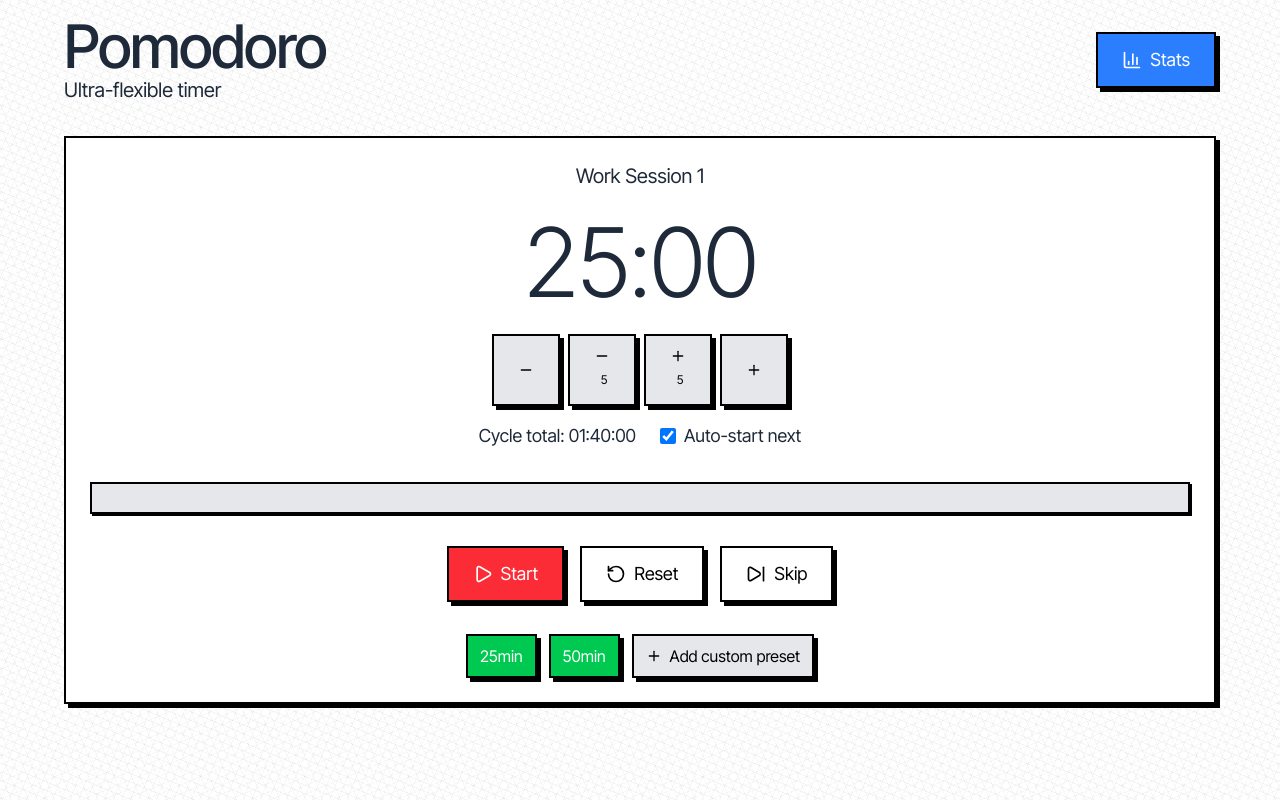
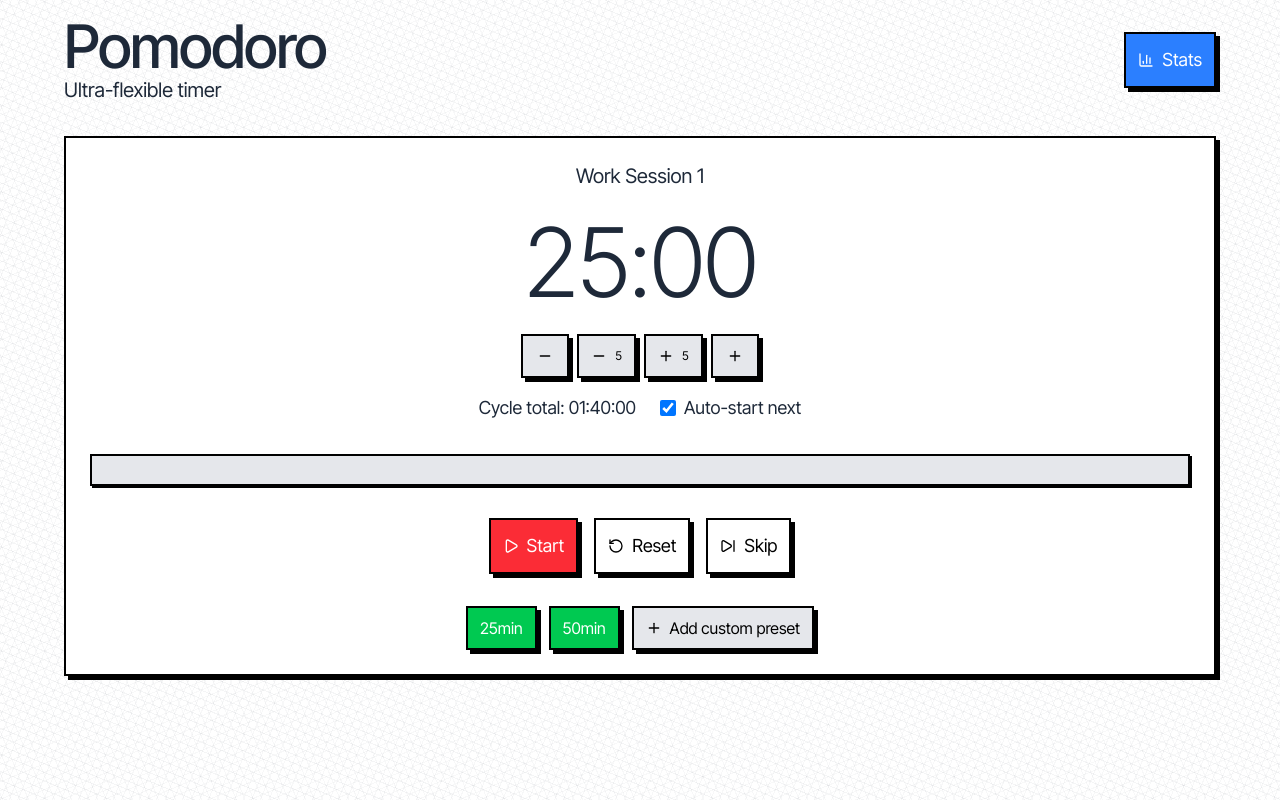
Before and after one commit to ezDecode/Pomodoro, a React (Vite) app: page / in a window 1280 px wide. Built offline with nearby package versions, Linux system fonts and the light colour scheme.

Commit message:
style: enhance neo-brutalist button styles with additional states and variants; update Timer component for improved button layout

```diff
--- a/src/components/Timer.jsx
+++ b/src/components/Timer.jsx
@@ -158,19 +158,19 @@ export function Timer({
                 </button>
                 <button
                   onClick={() => handleQuickAdjust(-300)}
-                  className="btn-brutal btn-neutral btn-icon-only"
+                  className="btn-brutal btn-neutral btn-icon-only inline-flex items-center gap-1"
                   title="Remove 5 minutes"
                 >
                   <Minus size={16} />
-                  <span className="text-xs ml-1">5</span>
+                  <span className="text-xs">5</span>
                 </button>
                 <button
                   onClick={() => handleQuickAdjust(300)}
-                  className="btn-brutal btn-neutral btn-icon-only"
+                  className="btn-brutal btn-neutral btn-icon-only inline-flex items-center gap-1"
                   title="Add 5 minutes"
                 >
                   <Plus size={16} />
-                  <span className="text-xs ml-1">5</span>
+                  <span className="text-xs">5</span>
                 </button>
                 <button
                   onClick={() => handleQuickAdjust(60)}
--- a/src/index.css
+++ b/src/index.css
@@ -31,9 +31,11 @@ body {
 
 /* Neo-brutalist button styles */
 .btn-brutal {
-  @apply border-2 border-black bg-white text-black font-normal px-6 py-3 text-lg;
+  /* Neo-brutalist base: bold border, chunky offset shadow, slight motion */
+  @apply inline-flex items-center gap-2 border-2 border-black bg-white text-black font-normal px-6 py-3 text-lg select-none;
   box-shadow: 4px 4px 0px 0px rgb(0,0,0);
-  transition: all 0.1s ease;
+  transition: transform 0.1s ease, box-shadow 0.1s ease, background-color 0.1s ease, color 0.1s ease, border-color 0.1s ease;
+  min-height: 44px; /* Accessible hit target */
 }
 
 .btn-brutal:hover {
@@ -46,32 +48,101 @@ body {
   box-shadow: 2px 2px 0px 0px rgb(0,0,0);
 }
 
+/* Keyboard focus visibility */
+.btn-brutal:focus-visible {
+  outline: 3px solid rgb(0,0,0);
+  outline-offset: 2px;
+}
+
+/* Disabled state */
+.btn-brutal:disabled,
+.btn-brutal[aria-disabled="true"] {
+  @apply bg-gray-200 text-gray-500 border-gray-700 cursor-not-allowed;
+  transform: none;
+  box-shadow: 4px 4px 0px 0px rgb(0,0,0);
+  opacity: 0.85;
+}
+
+/* Loading state (set aria-busy="true" or .is-loading) */
+.btn-brutal[aria-busy="true"],
+.btn-brutal.is-loading {
+  pointer-events: none;
+  opacity: 0.9;
+  position: relative;
+}
+.btn-brutal[aria-busy="true"]::after,
+.btn-brutal.is-loading::after {
+  content: "";
+  position: absolute;
+  right: 0.75rem;
+  width: 0.875rem;
+  height: 0.875rem;
+  border: 2px solid currentColor;
+  border-top-color: transparent;
+  border-radius: 9999px;
+  animation: btn-spin 0.6s linear infinite;
+}
+@keyframes btn-spin {
+  to { transform: rotate(360deg); }
+}
+
 .btn-primary {
   @apply border-2 border-black bg-red-500 text-white font-normal;
   box-shadow: 4px 4px 0px 0px rgb(0,0,0);
 }
+.btn-primary:hover { @apply bg-red-600; }
+.btn-primary:active { @apply bg-red-700; }
 
 .btn-secondary {
   @apply border-2 border-black bg-blue-500 text-white font-normal;
   box-shadow: 4px 4px 0px 0px rgb(0,0,0);
 }
+.btn-secondary:hover { @apply bg-blue-600; }
+.btn-secondary:active { @apply bg-blue-700; }
 
 .btn-success {
   @apply border-2 border-black bg-green-500 text-white font-normal;
   box-shadow: 4px 4px 0px 0px rgb(0,0,0);
 }
+.btn-success:hover { @apply bg-green-600; }
+.btn-success:active { @apply bg-green-700; }
 
 /* Destructive actions */
 .btn-danger {
   @apply border-2 border-black bg-red-600 text-white font-normal;
   box-shadow: 4px 4px 0px 0px rgb(0,0,0);
 }
+.btn-danger:hover { @apply bg-red-700; }
+.btn-danger:active { @apply bg-red-800; }
 
 /* Neutral button used for secondary actions and icon-only controls */
 .btn-neutral {
   @apply border-2 border-black bg-gray-200 text-black font-normal;
   box-shadow: 4px 4px 0px 0px rgb(0,0,0);
 }
+.btn-neutral:hover { @apply bg-gray-300; }
+.btn-neutral:active { @apply bg-gray-400; }
+
+/* Additional variants in the same neo-brutalist system */
+.btn-warning { @apply border-2 border-black bg-orange-400 text-black font-normal; box-shadow: 4px 4px 0px 0px rgb(0,0,0); }
+.btn-warning:hover { @apply bg-orange-500; }
+.btn-warning:active { @apply bg-orange-600; }
+
+.btn-outline { @apply bg-white text-black border-2 border-black; box-shadow: 4px 4px 0px 0px rgb(0,0,0); }
+.btn-outline:hover { @apply bg-gray-100; }
+.btn-outline:active { @apply bg-gray-200; }
+
+.btn-ghost { @apply bg-transparent text-black border-2 border-black; box-shadow: 4px 4px 0px 0px rgb(0,0,0); }
+.btn-ghost:hover { @apply bg-gray-100; }
+.btn-ghost:active { @apply bg-gray-200; }
+
+/* Size variants */
+.btn-sm { @apply px-3 py-2 text-base; min-height: 36px; }
+.btn-lg { @apply px-8 py-4 text-xl; min-height: 52px; }
+
+/* Icon-only buttons (square, centered) */
+.btn-icon-only { padding: 0.75rem; min-width: 3rem; justify-content: center; }
+.btn-icon-only svg { width: 1rem; height: 1rem; }
 
 /* Neo-brutalist input styles */
 .input-brutal {
```
